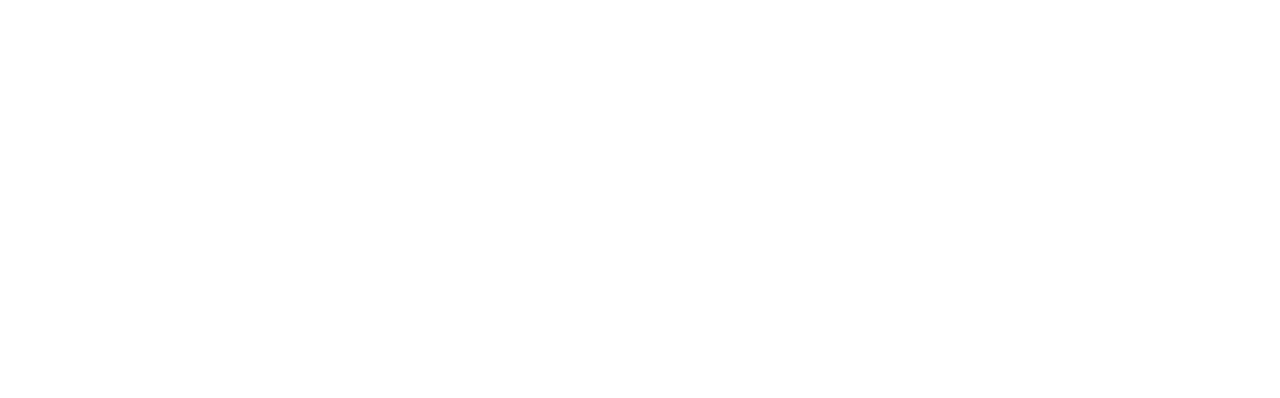
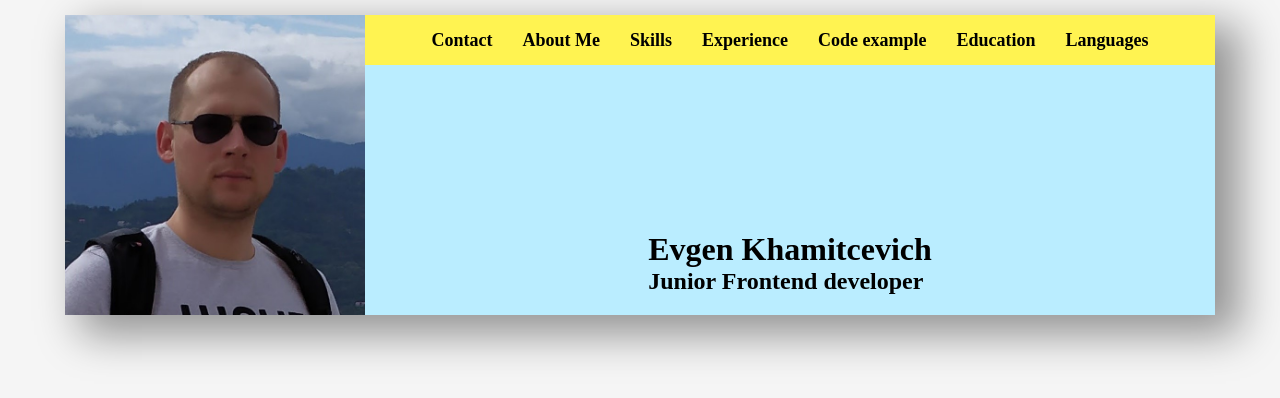
Before and after one commit to EvgenKham/rsschool-cv, a plain HTML site: page index.html in a window 1280 px wide. Drawn offline with Linux system fonts and the light colour scheme.

Commit message:
feat: add header and nav menu

```diff
--- a/index.html
+++ b/index.html
@@ -1,12 +1,45 @@
 <!DOCTYPE html>
 <html lang="en">
-<head>
-  <meta charset="UTF-8">
-  <meta name="viewport" content="width=device-width, initial-scale=1.0">
-  <link rel="stylesheet" href="style.css">
-  <title>Document</title>
-</head>
-<body>
+  <head>
+    <meta charset="UTF-8" />
+    <meta name="viewport" content="width=device-width, initial-scale=1.0" />
+    <link rel="stylesheet" href="css/style.css" />
+    <link rel="icon" href="assets/svg/favicon.ico" />
+    <title>CV</title>
+  </head>
+  <body>
+    <div class="container">
+      <!--Заголовок с фото и навигационным меню-->
+      <header class="header">
+        <div class="header__photo">
+          <img class="header__photo_avatar" src="assets/img/My_photo.jpg" alt="my-photo" />
+        </div>
+        <div class="header__content">
+          <nav class="header__menu">
+            <ul class="header__list">
+              <li class="header__list-item"><a href="#contact">Contact</a></li>
+              <li class="header__list-item"><a href="#about-me">About Me</a></li>
+              <li class="header__list-item"><a href="#skills">Skills</a></li>
+              <li class="header__list-item"><a href="#experience">Experience</a></li>
+              <li class="header__list-item"><a href="#code-example">Code example</a></li>
+              <li class="header__list-item"><a href="#education">Education</a></li>
+              <li class="header__list-item"><a href="#languages">Languages</a></li>
+            </ul>
+          </nav>
+          <div class="header__info">
+            <h1>Evgen Khamitcevich</h1>
+            <h2>Junior Frontend developer</h2>
+          </div>
+        </div>
+      </header>
 
-</body>
+      <!--Основная секция с данными-->
+      <main>
+        <!--Секция со всеми пунктами-->
+        <section></section>
+      </main>
+      <!--Footer с -->
+      <footer></footer>
+    </div>
+  </body>
 </html>
--- /dev/null
+++ b/sass/style.sass
@@ -0,0 +1,55 @@
+*
+  margin: 0
+  padding: 0
+  box-sizing: border-box
+
+$color-blue: #baedff
+$pale-white: #f5f5f5
+$yellow: #fff351
+
+body
+  background-color: $pale-white
+
+.container
+  position: relative
+  max-width: 1150px
+  margin: 15px auto
+  background-color: $pale-white
+  box-shadow: 20px 15px 40px 5px rgba(0, 0, 0, 0.4)
+
+.header
+  display: flex
+  flex-direction: row
+  width: 100%
+  background: $color-blue
+  &__photo
+    display: flex
+    height: 300px
+    width: 300px
+  &__content
+    display: flex
+    flex-direction: column
+    justify-content: space-between
+    margin-bottom: 20px
+    width: 100%
+    align-items: center
+    font-weight: bold
+  &__menu
+    display: flex
+    flex-direction: row
+    justify-content: space-around
+    height: 50px
+    width: 100%
+    background-color: $yellow
+  &__list
+    display: flex
+    align-items: center
+  &__list-item
+    margin-right: 30px
+    font-size: 18px
+    list-style-type: none
+    &:last-child
+      margin-right: 0
+    a
+      text-decoration: none
+      color: black
```
Also changed, not shown: assets/img/My_photo.jpg (added), assets/svg/favicon.ico (added), css/style.css (added), style.css (deleted).
